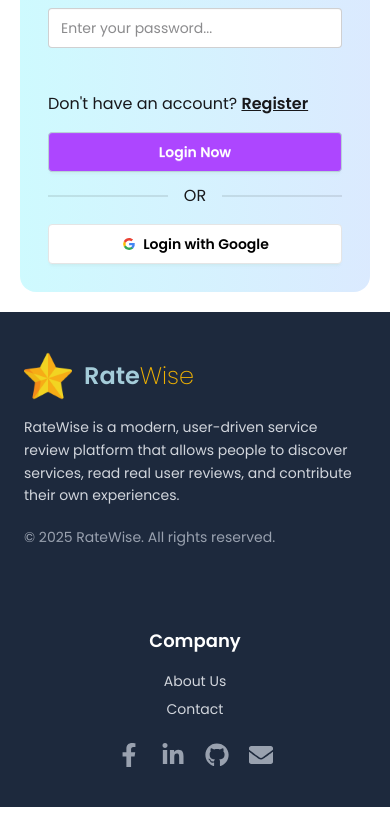
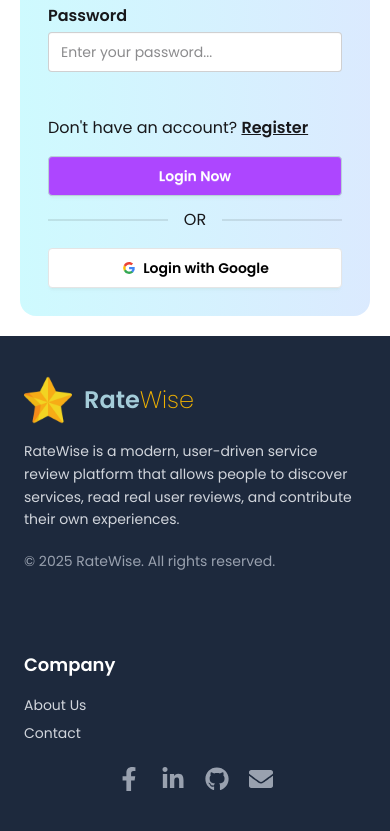
Before and after one commit to Rafi-Shariar/RateWise-Client-Side, a React (Vite) app: page /login in a window 390 px wide. Shown: the part 782-1613 px from the top of the page. Before the commit the page ends 1589 px from the top, so only its background shows below. Built offline with nearby package versions, Linux system fonts and the light colour scheme; no server answers.

Commit message:
repo check

```diff
--- a/src/Components/Shared/Footer.jsx
+++ b/src/Components/Shared/Footer.jsx
@@ -1,25 +1,36 @@
-import React from 'react';
-import logo from '../../assets/logo.png';
+import React from "react";
+import logo from "../../assets/logo.png";
 import { FaFacebook, FaTwitter, FaLinkedin } from "react-icons/fa";
-import { Link } from 'react-router';
-import { FaFacebookF, FaLinkedinIn, FaGithub, FaEnvelope } from "react-icons/fa";
+import { Link } from "react-router";
+import {
+  FaFacebookF,
+  FaLinkedinIn,
+  FaGithub,
+  FaEnvelope,
+} from "react-icons/fa";
 const Footer = () => {
   return (
     <footer className="bg-slate-800 text-white py-10 px-6 md:px-20">
       <div className="max-w-7xl mx-auto grid grid-cols-1 md:grid-cols-4 gap-10">
-
         {/* Logo + Description */}
         <div className="md:col-span-2">
           <div className="flex items-center gap-3 mb-4">
             <img src={logo} alt="RateWise Logo" className="w-12" />
-            <Link to="/" className="text-2xl lg:text-3xl font-semibold text-secondary">
+            <Link
+              to="/"
+              className="text-2xl lg:text-3xl font-semibold text-secondary"
+            >
               Rate<span className="font-extralight text-yellow-500">Wise</span>
             </Link>
           </div>
           <p className="text-sm text-gray-300 leading-relaxed">
-            RateWise is a modern, user-driven service review platform that allows people to discover services, read real user reviews, and contribute their own experiences.
+            RateWise is a modern, user-driven service review platform that
+            allows people to discover services, read real user reviews, and
+            contribute their own experiences.
           </p>
-          <p className="text-sm text-gray-400 mt-5">&copy; {new Date().getFullYear()} RateWise. All rights reserved.</p>
+          <p className="text-sm text-gray-400 mt-5">
+            &copy; {new Date().getFullYear()} RateWise. All rights reserved.
+          </p>
         </div>
 
         {/* Legal Links */}
@@ -32,7 +43,7 @@ const Footer = () => {
         </div>
 
         {/* Company Links */}
-        <div className="text-center md:text-left">
+        <div className=" md:text-left">
           <h6 className="text-lg font-semibold mb-4 text-white">Company</h6>
 
           <ul className="space-y-2 text-sm text-gray-300 mb-6">
@@ -87,15 +98,7 @@ const Footer = () => {
             </a>
           </div>
         </div>
-
-
-
-
-
       </div>
-
-
-
     </footer>
   );
 };
--- /dev/null
+++ b/src/Components/Shared/ScrollToTop.jsx
@@ -0,0 +1,14 @@
+import { useEffect } from "react";
+import { useLocation } from "react-router";
+
+const ScrollToTop = () => {
+  const { pathname } = useLocation();
+
+  useEffect(() => {
+    window.scrollTo(0, 0); // Scroll to top when pathname changes
+  }, [pathname]);
+
+  return null; // This component doesn't render anything
+};
+
+export default ScrollToTop;
--- a/src/Layouts/RootLayout.jsx
+++ b/src/Layouts/RootLayout.jsx
@@ -2,12 +2,14 @@ import React from 'react';
 import { Outlet } from 'react-router';
 import Navbar from '../Components/Shared/Navbar';
 import Footer from '../Components/Shared/Footer';
+import ScrollToTop from '../Components/Shared/ScrollToTop';
 
 const RootLayout = () => {
     return (
         <div>
-
+            <ScrollToTop/>
             <Navbar></Navbar>
+            //Outlet Section
             <section className='max-w-7xl mx-auto min-h-screen'>
                 <Outlet></Outlet>
             </section>
```
Also changed, not shown: 1 other file (tests, documents, lock files or other folders). Lines whose indentation alone changed are shown as unchanged.
